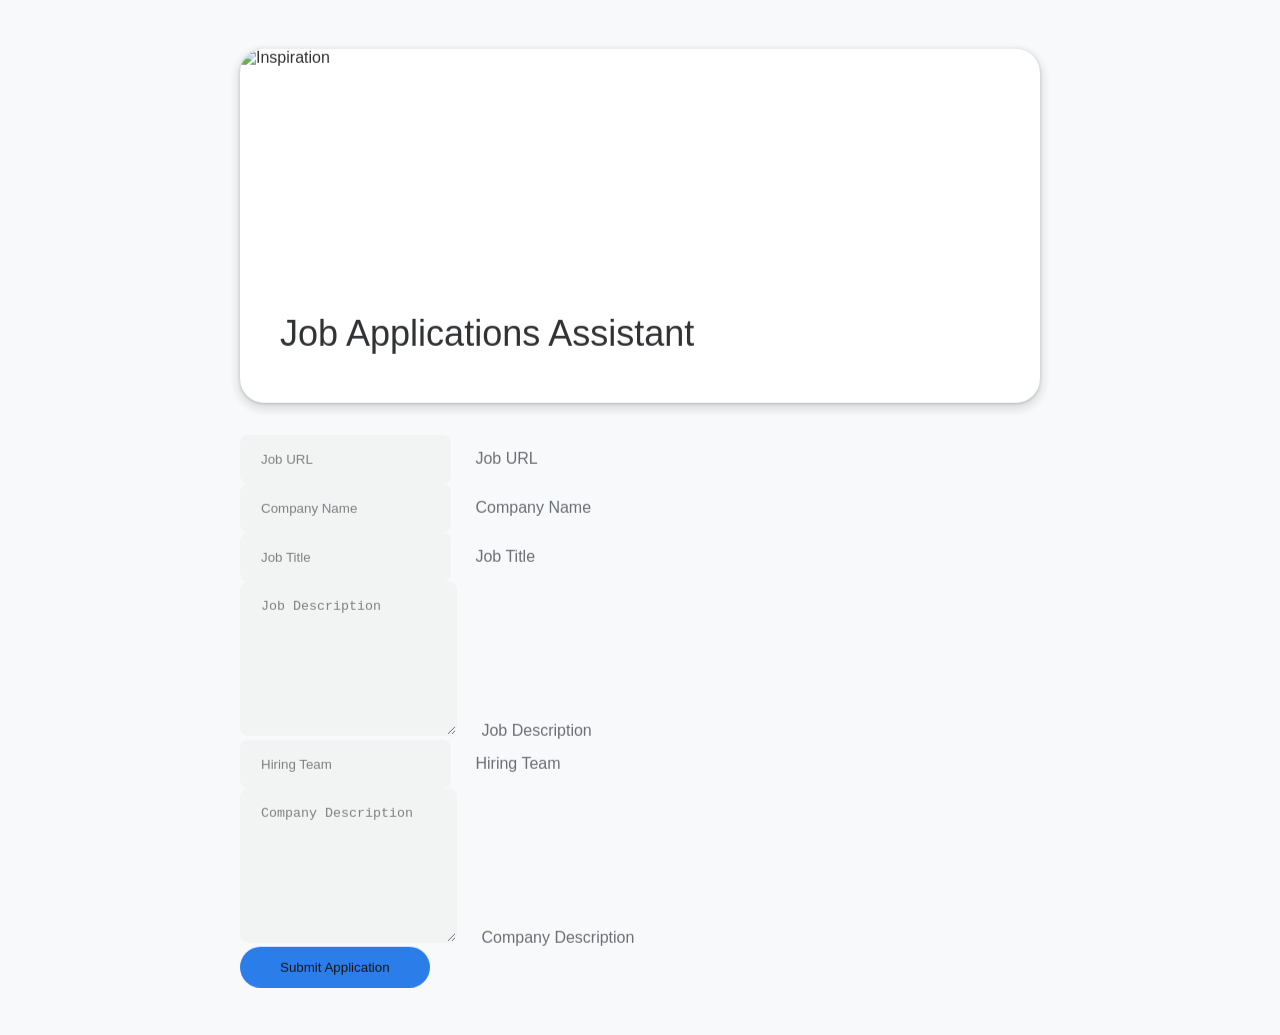
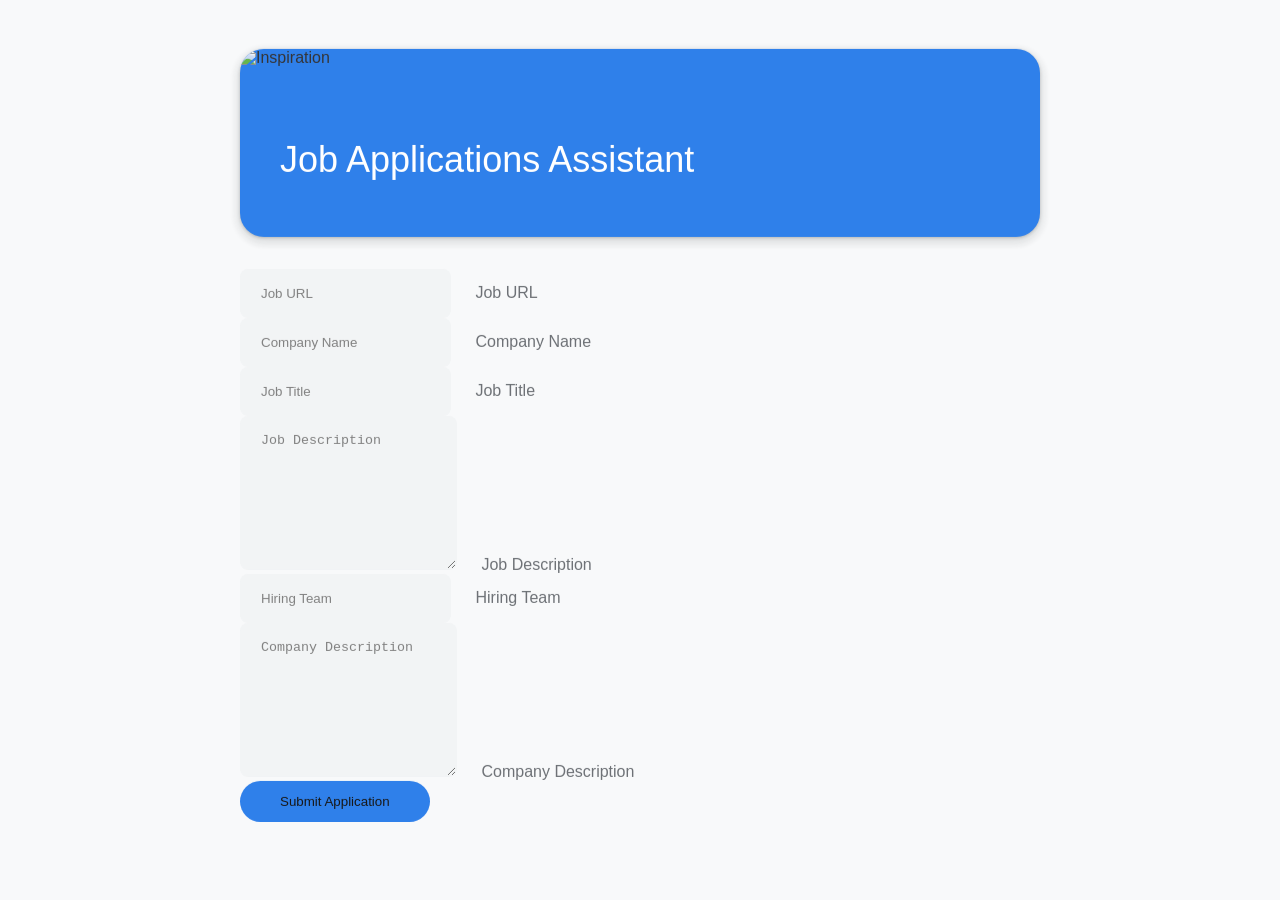

jobsz + interviewz update

--- a/jobz/css/main.css
+++ b/jobz/css/main.css
@@ -42,21 +42,18 @@
    2. Base & Loading Styles
    ============================================ */
 body {
-  transition: opacity 0.3s ease;
-}
-
-body.loaded {
-  /* Class still here for potential hooks */
-  opacity: 1;
-}
-
-body {
   font-family: 'Roboto', 'Google Sans', sans-serif;
   background-color: var(--color-bg);
   color: var(--color-text-primary);
   min-height: 100vh;
   margin: 0;
   -webkit-font-smoothing: antialiased;
+  transition: opacity 0.3s ease;
+}
+
+body.loaded {
+  /* Class still here for potential hooks */
+  opacity: 1;
 }
 
 .loading-overlay {
@@ -90,24 +87,17 @@ main {
    ============================================ */
 
 /* Hero Card - Fully Responsive */
-.hero-card {
+.card.hero-card {
   border: none;
-  border-radius: var(--radius-lg) !important;
+  border-radius: var(--radius-lg);
   box-shadow: var(--shadow-md);
   overflow: hidden;
   margin-bottom: 2rem;
-  background: var(--color-surface);
-}
-
-.hero-image {
-  width: 100%;
-  height: 100%;
-  object-fit: cover;
-  min-height: 200px;
+  background: var(--color-primary);
 }
 
 .hero-quote-content {
-  padding: 2.5rem !important;
+  padding: 3rem 2.5rem;
   display: flex;
   flex-direction: column;
   justify-content: center;
@@ -116,70 +106,103 @@ main {
 .hero-quote-content h1 {
   font-size: clamp(1.5rem, 4vw, 2.25rem);
   font-weight: 500;
-  color: var(--color-text-primary);
+  color: #ffffff;
   margin-bottom: 0.5rem;
 }
 
+.hero-description {
+  color: rgba(255, 255, 255, 0.85);
+  font-size: 1.1rem;
+  margin-bottom: 0;
+}
+
 /* Form Card */
-.main-form-card {
+.card.main-form-card {
   border: none;
-  border-radius: var(--radius-lg) !important;
+  border-radius: var(--radius-lg);
   box-shadow: var(--shadow-md);
   background: var(--color-surface);
   transition: box-shadow var(--transition-base);
 }
 
-.main-form-card:hover {
+.card.main-form-card:hover {
   box-shadow: var(--shadow-lg);
 }
 
+/* Form Header styling */
+.form-header {
+  display: flex;
+  align-items: center;
+  gap: 0.75rem;
+  margin-top: 1rem;
+  margin-bottom: 1.5rem;
+  padding: 0 0.5rem;
+}
+
+.form-header-icon {
+  width: 24px;
+  height: 24px;
+  color: var(--color-primary);
+}
+
+.form-header h2 {
+  font-size: 1.4rem;
+  font-weight: 500;
+  color: var(--color-text-primary);
+  margin: 0;
+}
+
 /* Form Controls */
-.form-control {
+form .form-control {
   background-color: #f1f3f4;
   border: 1px solid transparent;
-  border-radius: var(--radius-sm) !important;
+  border-radius: var(--radius-sm);
   padding: 1rem 1.25rem;
   transition: all var(--transition-base);
 }
 
-.form-control:hover {
+form .form-control:hover {
   background-color: #e8eaed;
 }
 
-.form-control:focus {
+form .form-control:focus {
   background-color: var(--color-surface);
   border-color: var(--color-primary);
-  box-shadow: 0 0 0 1px var(--color-primary) !important;
+  box-shadow: 0 0 0 1px var(--color-primary);
 }
 
-.form-floating>label {
+.form-floating > label {
   padding: 1rem 1.25rem;
   color: var(--color-text-secondary);
 }
 
-/* Buttons */
-.btn-primary {
-  background-color: var(--color-primary) !important;
-  border: none !important;
-  border-radius: 100px !important;
-  padding: 0.8rem 2.5rem !important;
-  font-weight: 500;
-  transition: all var(--transition-base) !important;
+.form-floating > .form-control.textarea-md {
+  height: 120px;
 }
 
-.btn-primary:hover {
+/* Buttons */
+form .btn-primary {
+  background-color: var(--color-primary);
+  border: none;
+  border-radius: 100px;
+  padding: 0.8rem 2.5rem;
+  font-weight: 500;
+  transition: all var(--transition-base);
+}
+
+form .btn-primary:hover {
   box-shadow: 0 1px 3px 0 rgba(60, 64, 67, 0.3), 0 4px 8px 3px rgba(60, 64, 67, 0.15);
   transform: translateY(-1px);
 }
 
 /* Validation States */
-.is-invalid {
-  border-color: var(--color-error) !important;
-  background-color: #fce8e6 !important;
+form .form-control.is-invalid {
+  border-color: var(--color-error);
+  background-color: #fce8e6;
 }
 
-.is-valid {
-  border-color: var(--color-success) !important;
+form .form-control.is-valid {
+  border-color: var(--color-success);
 }
 
 /* Toast Customization */
@@ -187,9 +210,9 @@ main {
   z-index: 2000;
 }
 
-.toast {
-  border-radius: var(--radius-md) !important;
-  box-shadow: var(--shadow-lg) !important;
+.toast-container .toast {
+  border-radius: var(--radius-md);
+  box-shadow: var(--shadow-lg);
 }
 
 /* ============================================
@@ -219,17 +242,8 @@ main {
    5. Responsive Overrides
    ============================================ */
 @media (max-width: 768px) {
-  .hero-card .row {
-    flex-direction: column;
-  }
-
-  .hero-image {
-    min-height: 180px;
-    max-height: 250px;
-  }
-
   .hero-quote-content {
-    padding: 1.5rem !important;
+    padding: 2rem 1.5rem;
     text-align: center;
   }
 
